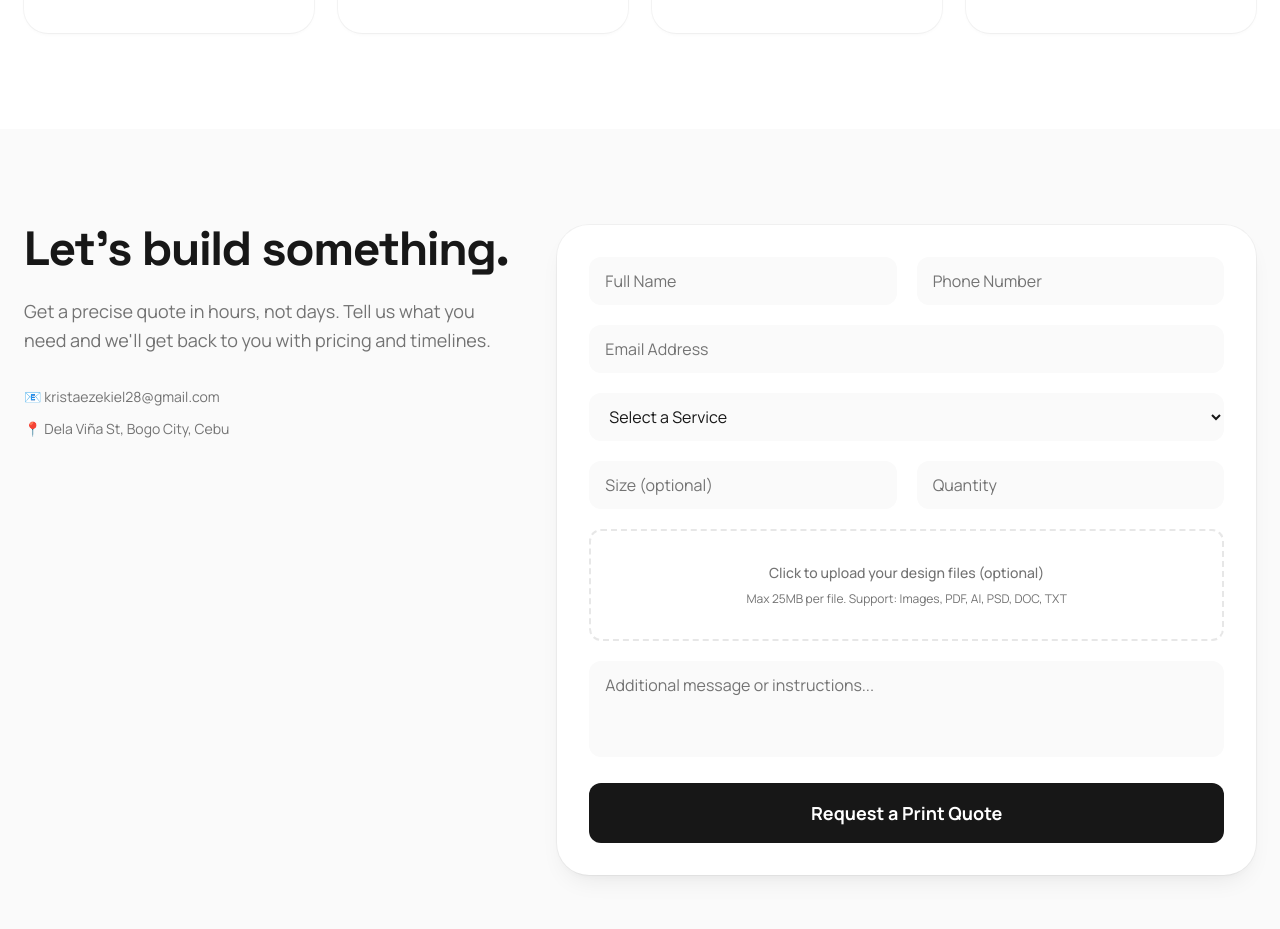
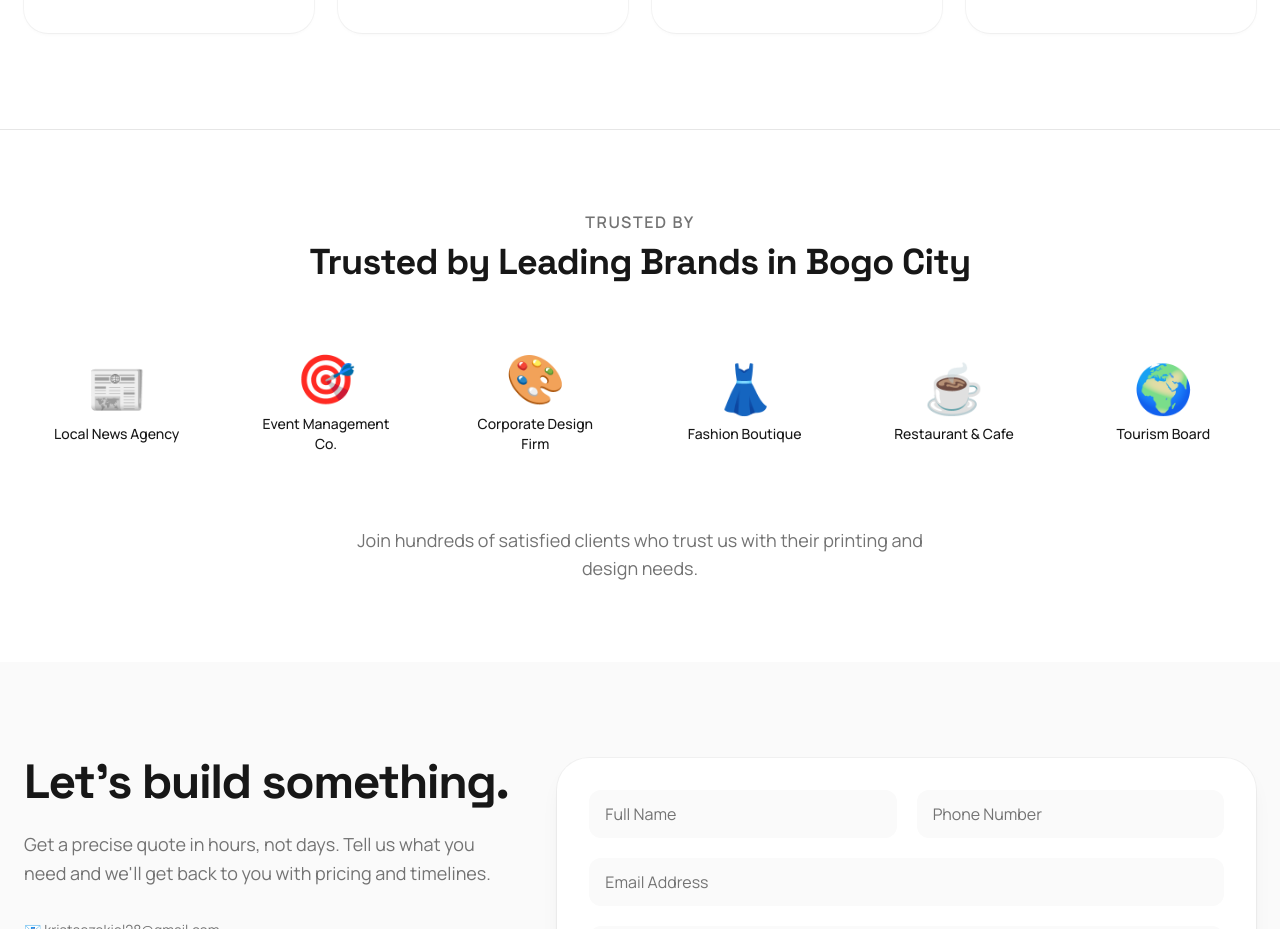
Before and after one commit to leadvena/CMYK, a React (Vite) app: page / in a window 1280 px wide. Shown: the part 5207-6136 px from the top of the page. Built offline with nearby package versions, Linux system fonts and the light colour scheme; the HTML template or start-up script is replaced by a standard one.

Commit message:
feat: add "Trusted By" section with responsive grid layout
Create new component for client credibility with customizable brands

```diff
--- /dev/null
+++ b/src/components/TrustedBySection.tsx
@@ -0,0 +1,68 @@
+import { motion } from "framer-motion";
+import { spring } from "@/lib/motion";
+
+const brands = [
+  { name: "Local News Agency", logo: "📰" },
+  { name: "Event Management Co.", logo: "🎯" },
+  { name: "Corporate Design Firm", logo: "🎨" },
+  { name: "Fashion Boutique", logo: "👗" },
+  { name: "Restaurant & Cafe", logo: "☕" },
+  { name: "Tourism Board", logo: "🌍" },
+];
+
+const TrustedBySection = () => {
+  return (
+    <section className="py-20 px-6 bg-background border-t border-border">
+      <div className="max-w-7xl mx-auto">
+        <motion.div
+          initial={{ opacity: 0, y: 20 }}
+          whileInView={{ opacity: 1, y: 0 }}
+          viewport={{ once: true }}
+          transition={spring}
+          className="text-center mb-12"
+        >
+          <p className="text-sm md:text-base font-semibold tracking-widest uppercase text-muted-foreground mb-2">
+            Trusted By
+          </p>
+          <h2 className="text-3xl md:text-4xl font-bold tracking-[-0.02em] text-foreground">
+            Trusted by Leading Brands in Bogo City
+          </h2>
+        </motion.div>
+
+        <div className="grid grid-cols-2 md:grid-cols-3 lg:grid-cols-6 gap-6">
+          {brands.map((brand, i) => (
+            <motion.div
+              key={brand.name}
+              initial={{ opacity: 0, y: 20 }}
+              whileInView={{ opacity: 1, y: 0 }}
+              viewport={{ once: true }}
+              transition={{ ...spring, delay: i * 0.08 }}
+              className="flex flex-col items-center justify-center p-6 rounded-2xl bg-card hover:shadow-base transition-shadow group cursor-pointer"
+            >
+              <div className="text-5xl mb-3 group-hover:scale-110 transition-transform duration-300">
+                {brand.logo}
+              </div>
+              <p className="text-sm font-medium text-foreground text-center text-pretty">
+                {brand.name}
+              </p>
+            </motion.div>
+          ))}
+        </div>
+
+        <motion.div
+          initial={{ opacity: 0 }}
+          whileInView={{ opacity: 1 }}
+          viewport={{ once: true }}
+          transition={{ ...spring, delay: 0.5 }}
+          className="mt-12 text-center"
+        >
+          <p className="text-muted-foreground text-lg max-w-2xl mx-auto text-pretty">
+            Join hundreds of satisfied clients who trust us with their printing and design needs.
+          </p>
+        </motion.div>
+      </div>
+    </section>
+  );
+};
+
+export default TrustedBySection;
--- a/src/pages/Index.tsx
+++ b/src/pages/Index.tsx
@@ -3,6 +3,7 @@ import HeroSection from "@/components/HeroSection";
 import ServicesSection from "@/components/ServicesSection";
 import PortfolioSection from "@/components/PortfolioSection";
 import WhyChooseUs from "@/components/WhyChooseUs";
+import TrustedBySection from "@/components/TrustedBySection";
 import QuoteForm from "@/components/QuoteForm";
 import ReviewsSection from "@/components/ReviewsSection";
 import LocationSection from "@/components/LocationSection";
@@ -19,6 +20,7 @@ const Index = () => {
       <ServicesSection />
       <PortfolioSection />
       <WhyChooseUs />
+      <TrustedBySection />
       <QuoteForm />
       <ReviewsSection />
       <LocationSection />
```
